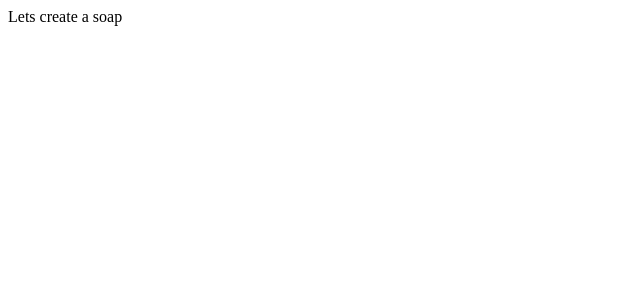
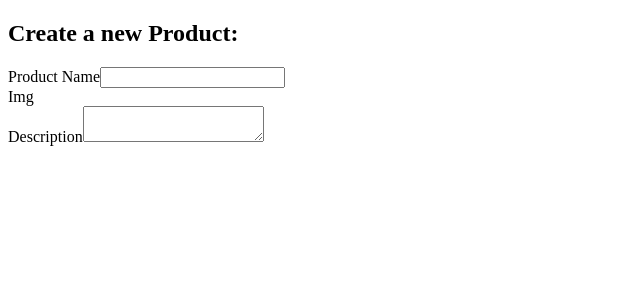
Before and after one commit to AndreiaCifoni/Soap-Project, a React (Create React App) app: page /soapcreate in a window 1280 px wide. Shown: the top 300 px of the page, without its empty margins (0-640 px from the left). Built offline with nearby package versions, Linux system fonts and the light colour scheme.

Commit message:
SoapForm created, SoapCreate updated

```diff
--- a/src/components/soap/SoapCreate.js
+++ b/src/components/soap/SoapCreate.js
@@ -1,7 +1,19 @@
-import React from "react";
+import React, { useState } from "react";
+import SoapForm from "./SoapForm";
 
 const SoapCreate = () => {
-  return <div>Lets create a soap</div>;
+  const [newSoap, setNewSoap] = useState({
+    product: "",
+    url: "",
+    description: "",
+  });
+
+  return (
+    <div>
+      <h2>Create a new Product:</h2>
+      <SoapForm soap={newSoap} setSoap={setNewSoap} />
+    </div>
+  );
 };
 
 export default SoapCreate;
--- /dev/null
+++ b/src/components/soap/SoapForm.js
@@ -0,0 +1,35 @@
+import React from "react";
+
+const SoapForm = ({ soap, setSoap }) => {
+  return (
+    <div>
+      <form>
+        <div>
+          <label>Product Name</label>
+          <input
+            type="text"
+            value={soap.product}
+            onChange={(e) => setSoap({ ...soap, product: e.target.value })}
+          />
+        </div>
+        <div>
+          <label>Img</label>
+          <img
+            src={soap.url}
+            alt=""
+            onChange={(e) => setSoap({ ...soap, url: e.target.value })}
+          />
+        </div>
+        <div>
+          <label>Description</label>
+          <textarea
+            value={soap.description}
+            onChange={(e) => setSoap({ ...soap, description: e.target.value })}
+          />
+        </div>
+      </form>
+    </div>
+  );
+};
+
+export default SoapForm;
```
